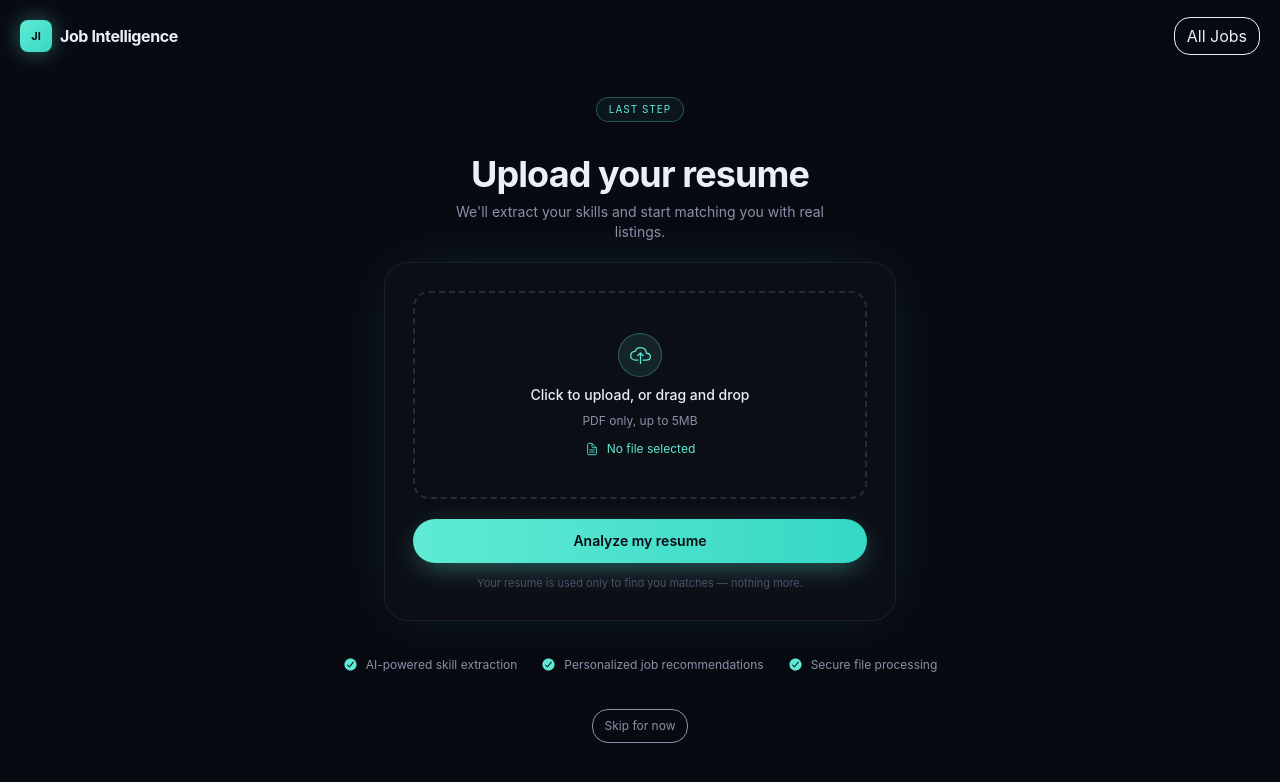
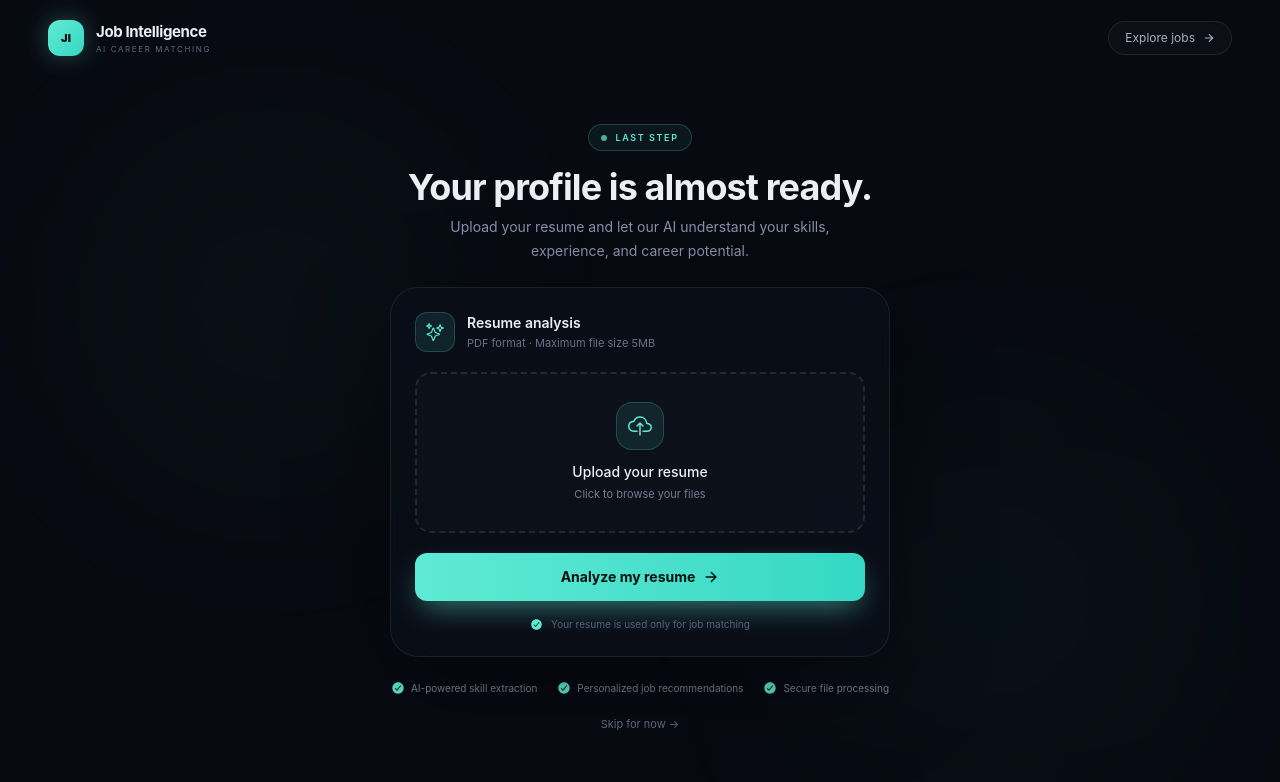
Before and after one commit to Himani57/job-intelligence-system, a React app in the folder frontend/: page /resume in a window 1280 px wide. Shown: the top 782 px of the page. Built offline with nearby package versions, Linux system fonts and the light colour scheme; the HTML template or start-up script is replaced by a standard one.

Commit message:
Added pagination

```diff
--- a/frontend/services/auth.service.js
+++ b/frontend/services/auth.service.js
@@ -8,6 +8,6 @@ const api = axios.create({
 export const registerUser = async(data)=>await api.post('/register',data);
 export const loginUser = async (data)=>await api.post('/login',data);
 export const analyzeResume = async(data)=>await api.post('/addResume',data);
-export const getAllJobs = async ()=>await api.get('/jobs');
+export const getAllJobs = async (page = 1)=>await api.get(`/jobs?page=${page}&limit=4`);
 
 export default api;
--- a/frontend/src/pages/Resume.jsx
+++ b/frontend/src/pages/Resume.jsx
@@ -4,8 +4,10 @@ import {
 IoCloudUploadOutline,
 IoDocumentTextOutline,
 IoCheckmarkCircle,
+IoArrowForward,
+IoSparklesOutline,
 } from "react-icons/io5";
-import {analyzeResume} from '../../services/auth.service.js';
+import { analyzeResume } from "../../services/auth.service.js";
 
 const TRUST_POINTS = [
 "AI-powered skill extraction",
@@ -15,20 +17,22 @@ const TRUST_POINTS = [
 
 export default function UploadResume() {
 const navigate = useNavigate();
-
 const fileInputRef = useRef(null);
 
 const [fileName, setFileName] = useState("No file selected");
-  const[file,setFile] = useState(null);
-  const[loading,setLoading] = useState(false);
+const [file, setFile] = useState(null);
+const [loading, setLoading] = useState(false);
 
 const handleFileChange = (e) => {
 const selectedFile = e.target.files?.[0];
+
 
 if (selectedFile) {
   setFile(selectedFile);
   setFileName(selectedFile.name);
 }
+
+
 };
 
 const handleUploadClick = () => {
@@ -38,93 +42,168 @@ export default function UploadResume() {
 const handleSubmit = async (e) => {
 e.preventDefault();
 
-    if(!file){
+
+if (!file) {
   alert("Please select a resume first!");
   return;
 }
-    try{
+
+try {
   setLoading(true);
 
   const formData = new FormData();
-      formData.append("resume",file);
+  formData.append("resume", file);
 
   const response = await analyzeResume(formData);
-      console.log(response);
 
   navigate("/recommended-jobs", {
     state: {
       recommendedJobs: response.data.recommendedJobs,
     },
   });
-    }
-    catch(error){
+} catch (error) {
   console.log(error.response?.data);
   console.log(error.message);
-    }finally{
+} finally {
   setLoading(false);
 }
+
 };
 
-  return (
-    <div className="w-full h-screen bg-[#080A12] text-[#EDEFF7] overflow-hidden flex flex-col">
-      <div className="flex items-center p-5 justify-between w-full shrink-0">
-        <Link to="/" className="flex items-center gap-2">
-          <div className="w-8 h-8 rounded-lg bg-gradient-to-br from-[#5EEAD4] to-[#34D8C4] flex items-center justify-center shadow-[0_0_20px_rgba(94,234,212,0.4)]">
-            <span className="text-[11px] font-bold text-[#080A12]">
+return ( <div className="relative flex h-screen w-full flex-col overflow-hidden bg-[#080A12] text-[#EDEFF7]">
+
+  {/* Background effects */}
+  <div className="pointer-events-none absolute inset-0">
+    <div className="absolute left-[10%] top-[20%] h-72 w-72 rounded-full bg-[#5EEAD4]/[0.05] blur-[120px]" />
+    <div className="absolute bottom-[5%] right-[10%] h-80 w-80 rounded-full bg-[#34D8C4]/[0.05] blur-[120px]" />
+
+    <div
+      className="absolute inset-0 opacity-[0.12]"
+      style={{
+        backgroundImage: `
+          linear-gradient(rgba(255,255,255,0.025) 1px, transparent 1px),
+          linear-gradient(90deg, rgba(255,255,255,0.025) 1px, transparent 1px)
+        `,
+        backgroundSize: "48px 48px",
+      }}
+    />
+  </div>
+
+  {/* Navbar */}
+  <nav className="relative z-10 flex w-full shrink-0 items-center justify-between px-6 py-5 md:px-12">
+    <Link to="/" className="group flex items-center gap-3">
+      <div className="flex h-9 w-9 items-center justify-center rounded-xl bg-gradient-to-br from-[#5EEAD4] to-[#34D8C4] shadow-[0_0_25px_rgba(94,234,212,0.3)] transition-transform duration-300 group-hover:scale-105">
+        <span className="text-[11px] font-black text-[#080A12]">
           JI
         </span>
       </div>
 
-          <span className="font-bold tracking-tight text-[16px]">
+      <div>
+        <p className="text-[15px] font-bold tracking-tight text-[#EDEFF7]">
           Job Intelligence
-          </span>
+        </p>
+        <p className="text-[8px] uppercase tracking-[0.2em] text-[#5F687C]">
+          AI Career Matching
+        </p>
+      </div>
     </Link>
 
-        <Link to='/jobs' >
-        <span className="border py-2 px-3 rounded-2xl">All Jobs</span>
+    <Link
+      to="/jobs"
+      className="group flex items-center gap-2 rounded-full border border-white/[0.08] bg-white/[0.025] px-4 py-2 text-xs text-[#A6AEC0] transition-all hover:border-[#5EEAD4]/40 hover:text-[#5EEAD4]"
+    >
+      Explore jobs
+      <IoArrowForward className="transition-transform group-hover:translate-x-1" />
     </Link>
+  </nav>
+
+  {/* Main Content */}
+  <main className="relative z-10 flex flex-1 flex-col items-center justify-center px-5 pb-5">
+
+    {/* Badge */}
+    <div className="mb-4 inline-flex items-center gap-2 rounded-full border border-[#5EEAD4]/20 bg-[#5EEAD4]/[0.06] px-3 py-1.5">
+      <span className="h-1.5 w-1.5 animate-pulse rounded-full bg-[#5EEAD4]" />
+      <span className="text-[9px] font-semibold uppercase tracking-[0.18em] text-[#5EEAD4]">
+        Last step
+      </span>
     </div>
 
-      <div className="flex-1 flex flex-col items-center justify-center px-6 py-4">
-        <span className="inline-flex items-center gap-2 text-[10px] uppercase tracking-widest text-[#5EEAD4] border border-[#5EEAD4]/30 bg-[#5EEAD4]/[0.06] rounded-full px-3 py-1 -translate-y-8">
-          Last step
-        </span>
-
-        <h1 className="text-3xl md:text-4xl font-bold text-center mb-2 tracking-tight">
-          Upload your resume
+    {/* Heading */}
+    <div className="mb-6 text-center">
+      <h1 className="text-3xl font-bold tracking-tight md:text-4xl">
+        Your profile is almost ready.
       </h1>
 
-        <p className="text-[#8891A8] text-sm text-center max-w-sm mb-5">
-          We'll extract your skills and start matching you with real listings.
+      <p className="mx-auto mt-2 max-w-md text-sm leading-6 text-[#8891A8]">
+        Upload your resume and let our AI understand your skills,
+        experience, and career potential.
+      </p>
+    </div>
+
+    {/* Upload Card */}
+    <form
+      onSubmit={handleSubmit}
+      className="w-full max-w-[500px] rounded-[28px] border border-white/[0.08] bg-[#0B0E18]/80 p-5 shadow-[0_30px_100px_rgba(0,0,0,0.4)] backdrop-blur-xl sm:p-6"
+    >
+      {/* Card header */}
+      <div className="mb-5 flex items-center gap-3">
+        <div className="flex h-10 w-10 items-center justify-center rounded-xl border border-[#5EEAD4]/20 bg-[#5EEAD4]/10 text-[#5EEAD4]">
+          <IoSparklesOutline size={18} />
+        </div>
+
+        <div>
+          <h2 className="text-sm font-semibold text-[#EDEFF7]">
+            Resume analysis
+          </h2>
+          <p className="mt-0.5 text-[11px] text-[#687187]">
+            PDF format · Maximum file size 5MB
+          </p>
+        </div>
+      </div>
+
+      {/* Upload Zone */}
+      <div
+        onClick={handleUploadClick}
+        className={`group relative flex cursor-pointer flex-col items-center justify-center overflow-hidden rounded-2xl border-2 border-dashed px-6 py-7 transition-all duration-300 ${
+          file
+            ? "border-[#5EEAD4]/50 bg-[#5EEAD4]/[0.04]"
+            : "border-white/[0.10] bg-white/[0.015] hover:border-[#5EEAD4]/40 hover:bg-[#5EEAD4]/[0.02]"
+        }`}
+      >
+        <div className="absolute inset-0 bg-gradient-to-b from-[#5EEAD4]/[0.02] to-transparent opacity-0 transition-opacity group-hover:opacity-100" />
+
+        <div
+          className={`relative mb-3 flex h-12 w-12 items-center justify-center rounded-2xl border transition-all ${
+            file
+              ? "border-[#5EEAD4]/40 bg-[#5EEAD4]/15"
+              : "border-[#5EEAD4]/20 bg-[#5EEAD4]/10"
+          }`}
+        >
+          {file ? (
+            <IoCheckmarkCircle className="text-[#5EEAD4]" size={24} />
+          ) : (
+            <IoCloudUploadOutline className="text-[#5EEAD4]" size={24} />
+          )}
+        </div>
+
+        <p className="relative text-sm font-medium text-[#EDEFF7]">
+          {file ? "Resume selected successfully" : "Upload your resume"}
         </p>
 
-        <form
-          onSubmit={handleSubmit}
-          className="w-full max-w-lg bg-white/[0.02] border border-white/[0.07] rounded-3xl p-6 md:p-7 backdrop-blur-sm shadow-[0_0_60px_-15px_rgba(94,234,212,0.15)]"
-        >
-          <div
-            onClick={handleUploadClick}
-            className="flex flex-col items-center justify-center gap-2 border-2 border-dashed border-white/[0.12] hover:border-[#5EEAD4]/50 rounded-2xl py-8 md:py-10 px-6 cursor-pointer transition-colors"
-          >
-            <div className="w-11 h-11 rounded-full bg-[#5EEAD4]/10 border border-[#5EEAD4]/30 flex items-center justify-center">
-              <IoCloudUploadOutline
-                className="text-[#5EEAD4]"
-                size={21}
-              />
-            </div>
-
-            <p className="text-sm text-[#EDEFF7] font-medium">
-              Click to upload, or drag and drop
+        <p className="relative mt-1 text-[11px] text-[#737C91]">
+          {file
+            ? "Click here to choose a different file"
+            : "Click to browse your files"}
         </p>
 
-            <p className="text-xs text-[#8891A8]">
-              PDF only, up to 5MB
-            </p>
-
-            <div className="flex items-center gap-2 mt-1 text-xs text-[#5EEAD4]">
-              <IoDocumentTextOutline size={14} />
-              <span>{fileName}</span>
+        {file && (
+          <div className="relative mt-4 flex max-w-full items-center gap-2 rounded-lg border border-[#5EEAD4]/15 bg-[#5EEAD4]/[0.06] px-3 py-2 text-xs text-[#5EEAD4]">
+            <IoDocumentTextOutline size={15} />
+            <span className="max-w-[260px] truncate">
+              {fileName}
+            </span>
           </div>
+        )}
 
         <input
           type="file"
@@ -135,41 +214,60 @@ export default function UploadResume() {
         />
       </div>
 
+      {/* Submit Button */}
       <button
         type="submit"
         disabled={loading}
-            className="w-full py-3 rounded-full bg-gradient-to-r from-[#5EEAD4] to-[#34D8C4] text-[#080A12] font-semibold text-sm mt-5 shadow-[0_8px_30px_-8px_rgba(94,234,212,0.5)] hover:-translate-y-0.5 transition-all disabled:opacity-60 disabled:cursor-not-allowed"
+        className="group mt-5 flex w-full items-center justify-center gap-2 rounded-xl bg-gradient-to-r from-[#5EEAD4] to-[#34D8C4] py-3.5 text-sm font-bold text-[#06100F] shadow-[0_12px_30px_-8px_rgba(94,234,212,0.55)] transition-all duration-300 hover:-translate-y-0.5 hover:shadow-[0_18px_40px_-8px_rgba(94,234,212,0.7)] disabled:cursor-not-allowed disabled:opacity-60"
       >
-            {loading ? "Analyzing..." : "Analyze my resume"}
+        {loading ? (
+          <>
+            <span className="h-4 w-4 animate-spin rounded-full border-2 border-[#06100F]/30 border-t-[#06100F]" />
+            Analyzing your resume...
+          </>
+        ) : (
+          <>
+            Analyze my resume
+            <IoArrowForward
+              size={16}
+              className="transition-transform group-hover:translate-x-1"
+            />
+          </>
+        )}
       </button>
 
-          <p className="text-[11px] text-[#4A5268] text-center mt-3">
-            Your resume is used only to find you matches — nothing more.
-          </p>
+      {/* Privacy */}
+      <div className="mt-4 flex items-center justify-center gap-2 text-[10px] text-[#596276]">
+        <IoCheckmarkCircle className="text-[#5EEAD4]" size={13} />
+        Your resume is used only for job matching
+      </div>
     </form>
 
-        <ul className="flex flex-col sm:flex-row items-center gap-2 sm:gap-6 mt-9">
+    {/* Trust Points */}
+    <ul className="mt-6 flex flex-wrap items-center justify-center gap-x-5 gap-y-2">
       {TRUST_POINTS.map((point) => (
         <li
           key={point}
-              className="flex items-center gap-2 text-xs text-[#8891A8]"
+          className="flex items-center gap-1.5 text-[10px] text-[#7D8799]"
         >
           <IoCheckmarkCircle
             className="text-[#5EEAD4]"
-                size={15}
+            size={14}
           />
           {point}
         </li>
       ))}
     </ul>
 
+    {/* Skip */}
     <Link
-          to="/"
-          className="text-xs text-[#8891A8] border px-3 py-2 rounded-2xl hover:text-[#EDEFF7] mt-9"
+      to="/jobs"
+      className="mt-5 text-[11px] text-[#667085] transition-colors hover:text-[#EDEFF7]"
     >
-          Skip for now
+      Skip for now →
     </Link>
+  </main>
 </div>
-    </div>
+
 );
 }
```
Also changed, not shown: frontend/src/pages/Jobs.jsx (+76 -17 lines), 1 other file (tests, documents, lock files or other folders). Lines whose indentation alone changed are shown as unchanged.
